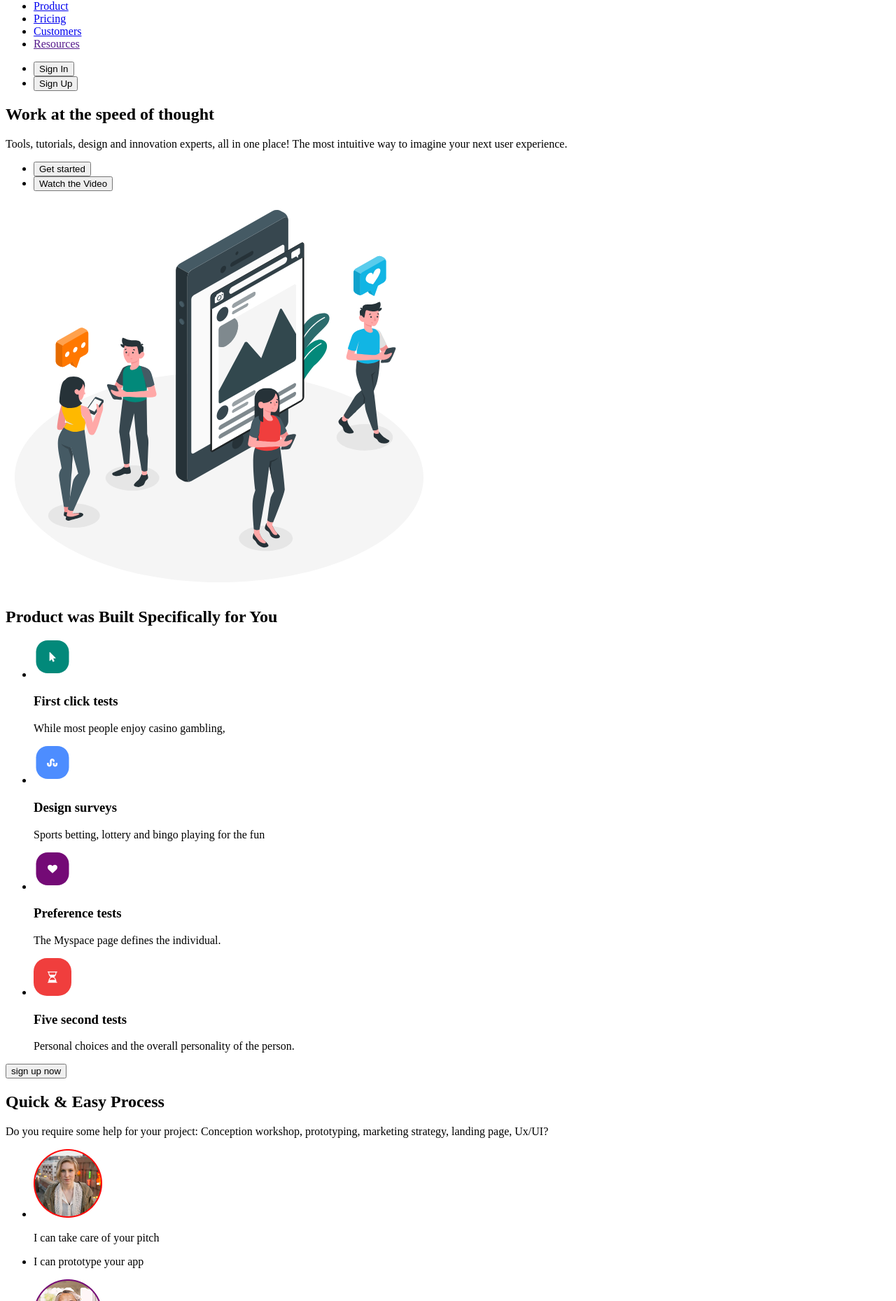
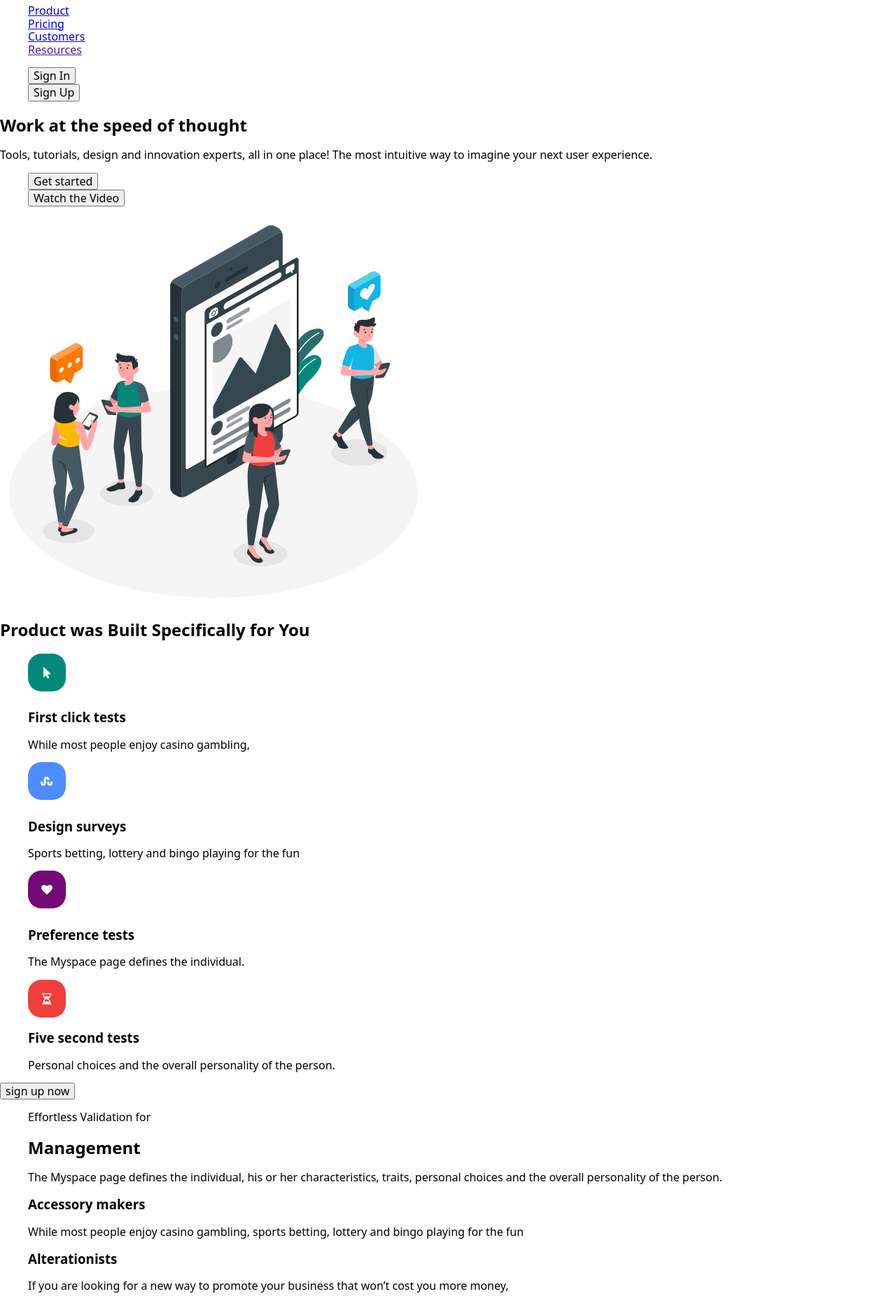
Before and after one commit to MishaSte/goit-blended-01, a plain HTML site: page index.html in a window 1280 px wide. Shown: the part 64-1923 px from the top of the page at 70% size. Drawn offline with nearby package versions, Linux system fonts and the light colour scheme.

Commit message:
add section about

```diff
--- /dev/null
+++ b/css/style.css
@@ -0,0 +1,9 @@
+ul{
+    list-style: none;
+}
+
+img{
+    display: block;
+    max-width: 100%;
+    height: auto;
+}
--- a/index.html
+++ b/index.html
@@ -5,68 +5,74 @@
     <meta charset="UTF-8">
     <meta name="viewport" content="width=device-width, initial-scale=1.0">
     <title>Business promotion</title>
+    <link rel="stylesheet" href="https://cdnjs.cloudflare.com/ajax/libs/modern-normalize/3.0.1/modern-normalize.min.css"
+        integrity="sha512-q6WgHqiHlKyOqslT/lgBgodhd03Wp4BEqKeW6nNtlOY4quzyG3VoQKFrieaCeSnuVseNKRGpGeDU3qPmabCANg=="
+        crossorigin="anonymous" referrerpolicy="no-referrer" />
+    <link rel="stylesheet" href="./css/style.css">
 </head>
 
 <body>
-    <header>
-        <a href="./index.html">
+    <header class="header">
+
+        <a class="header-logo" href="./index.html">
             <img src="./images/logo.svg" alt="logo" width="40" height="36">
             Product
         </a>
 
-        <nav>
-            <ul>
-                <li><a href="./index.html">Product</a></li>
-                <li><a href="./pricing.html">Pricing</a></li>
-                <li><a href="./customers.html">Customers</a></li>
-                <li><a href="">Resources</a></li>
+        <nav class="header-navigation">
+            <ul class="menu">
+                <li class="menu-item"><a href="./index.html">Product</a></li>
+                <li class="menu-item"><a href="./pricing.html">Pricing</a></li>
+                <li class="menu-item"><a href="./customers.html">Customers</a></li>
+                <li class="menu-item"><a href="">Resources</a></li>
             </ul>
         </nav>
 
         <ul>
-            <li><button type="button">Sign In</button></li>
-            <li><button type="button">Sign Up</button></li>
+            <li><button class="in-btn" type="button">Sign In</button></li>
+            <li><button class="out-btn" type="button">Sign Up</button></li>
         </ul>
 
     </header>
 
     <main>
         <!-- Section hero -->
-        <section>
-            <h1>Work at the speed
+        <section class="section hero">
+            <h1 class="hero-title">Work at the speed
                 of thought
             </h1>
-            <p>Tools, tutorials, design and innovation experts, all in one place! The most intuitive way to imagine your
+            <p class="hero-text">Tools, tutorials, design and innovation experts, all in one place! The most intuitive
+                way to imagine your
                 next user
                 experience.
             </p>
-            <ul>
-                <li><button type="button">Get started</button></li>
-                <li><button type="button">Watch the Video</button></li>
+            <ul class="hero-btn-list">
+                <li class="hero-btn-item"><button type="button">Get started</button></li>
+                <li class="hero-btn-item"><button type="button">Watch the Video</button></li>
             </ul>
             <img src="./images/hero-img.svg" alt="hero-img" width="610" height="555">
         </section>
 
-        <section>
+        <section class="section product">
 
-            <h2>Product was Built Specifically for You</h2>
-            <ul>
-                <li>
+            <h2 class="product-title">Product was Built Specifically for You</h2>
+            <ul class="product-list">
+                <li class="product-item">
                     <img src="./images/icon-1.svg" alt="icon-1" width="54" height="54">
                     <h3>First click tests</h3>
                     <p>While most people enjoy casino gambling,</p>
                 </li>
-                <li>
+                <li class="product-item">
                     <img src="./images/icon-2.svg" alt="icon-2" width="54" height="54">
                     <h3>Design surveys</h3>
                     <p>Sports betting, lottery and bingo playing for the fun</p>
                 </li>
-                <li>
+                <li class="product-item">
                     <img src="./images/icon-3.svg" alt="icon-3" width="54" height="54">
                     <h3>Preference tests</h3>
                     <p>The Myspace page defines the individual.</p>
                 </li>
-                <li>
+                <li class="product-item">
                     <img src="./images/icon-4.svg" alt="icon-4" width="54" height="54">
                     <h3>Five second tests</h3>
                     <p>Personal choices and the overall personality of the person. </p>
@@ -75,8 +81,58 @@
             <button type="button">sign up now</button>
 
         </section>
-
-        <section>
+        <section class="section about">
+            <ul class="about-list">
+                <li class="about-item">
+                    <p>Effortless Validation for</p>
+                    <h2 class="management-title">Management</h2>
+                    <p class="management-text">The Myspace page defines the individual, his or her characteristics,
+                        traits, personal choices and
+                        the overall
+                        personality of the person.</p>
+                    <h3>Accessory makers</h3>
+                    <p>While most people enjoy casino gambling, sports betting, lottery and bingo playing for the fun
+                    </p>
+                    <h3>Alterationists</h3>
+                    <p>If you are looking for a new way to promote your business that won’t cost you more money,</p>
+                    <img src="./images/management.svg" alt="management" width="540" height="500">
+                </li>
+                <li class="about-item">
+                    <p>Easier decision making forEasier decision making for</p>
+                    <h2>Customer Support</h2>
+                    <p>The Myspace page defines the individual, his or her characteristics, traits, personal choices and
+                        the overall
+                        personality of the person.</p>
+                    <ul>
+                        <li>
+                            <p>Never worry about overpaying for your energy again.</p>
+                        </li>
+                        <li>
+                            <p>We will only switch you to energy companies that we trust and will treat you right/p>
+                        </li>
+                        <li>
+                            <p>We track the markets daily and know where the savings are.</p>
+                        </li>
+                    </ul>
+                    <img src="./images/support.svg" alt="support" width="540" height="500">
+                </li>
+                <li class="about-item">
+                    <p>Optimisation for</p>
+                    <h2>Collaborative</h2>
+                    <p>Few would argue that, despite the advancements of feminism over the past three decades, women
+                        still face a double
+                        standard when it comes to their behavior.</p>
+                    <h3>Accessory makers</h3>
+                    <p>While most people enjoy casino gambling, sports betting, lottery and bingo playing for the fun
+                    </p>
+                    <h3>Alterationists</h3>
+                    <p>If you are looking for a new way to promote your business that won’t cost you more money,If you
+                        are looking for a new way to promote your business that won’t cost you more money,</p>
+                    <img src="./images/collaboration.svg" alt="collaboration" width="540" height="500">
+                </li>
+            </ul>
+        </section>
+        <section class="section experts">
 
             <h2>Quick & Easy Process</h2>
             <p>Do you require some help for your project: Conception workshop,
@@ -103,7 +159,7 @@
 
         </section>
 
-        <section>
+        <section class="section strategies">
             <h2>Contents Strategies</h2>
             <p>We focus on ergonomics and meeting you where you work. It's only a keystroke away.</p>
             <ul>
```
Also changed, not shown: images/collaboration.svg (added), images/management.svg (added), images/support.svg (added).
